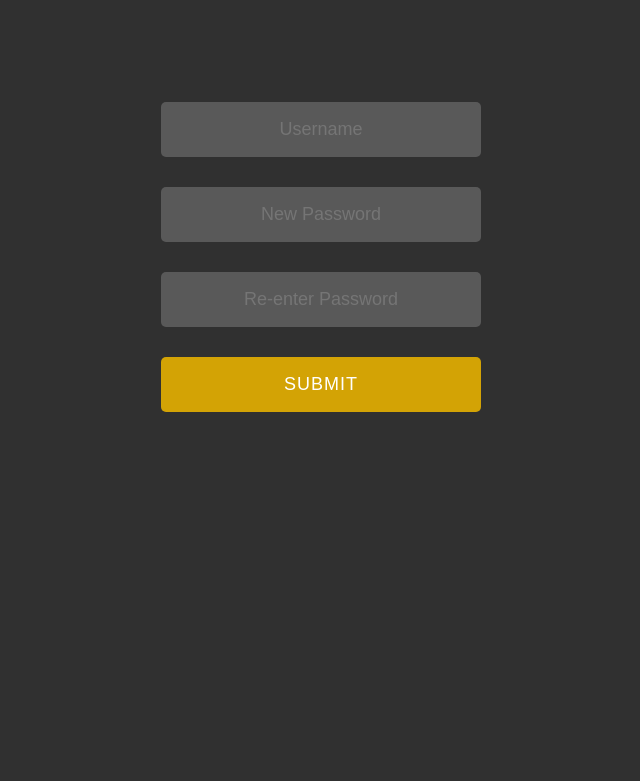
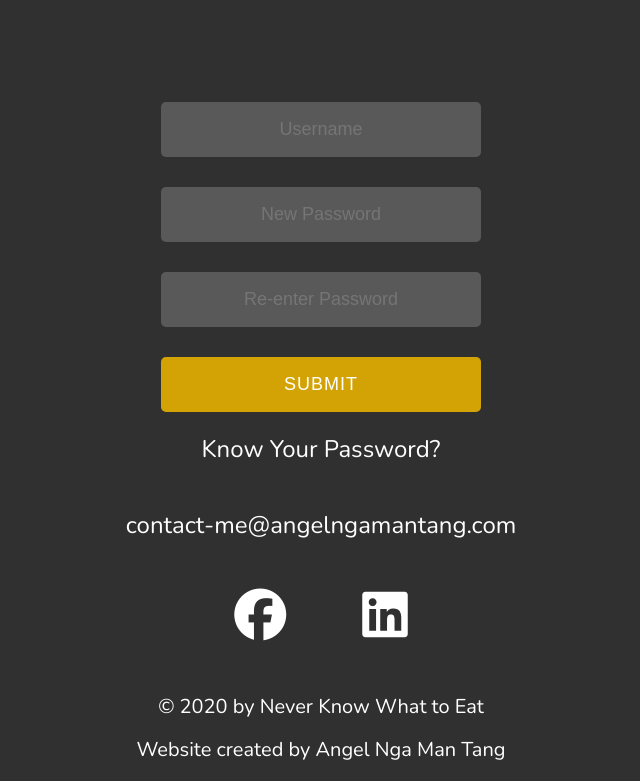
Before and after one commit to AngelNgaManTang/NeverKnowWhatToEat.github.io, a plain HTML site: page password_reset.html in a window 1280 px wide. Shown: the part 331-1112 px from the top of the page, without its empty margins (319-959 px from the left). Before the commit the page ends 800 px from the top, so only its background shows below. Drawn offline with nearby package versions, Linux system fonts and the light colour scheme.

Commit message:
Login and Reset Updates

```diff
--- a/css/style.css
+++ b/css/style.css
@@ -272,6 +272,8 @@ input[type=submit]:hover {
     margin-top: 0;
   }
 }
+
+
 /* Footer */
 
 .footer {
@@ -279,6 +281,7 @@ input[type=submit]:hover {
   text-align: center;
   font-family: var(--ff-primary);
   font-size: var(--fs-h5);
+  color: var(--clr-extra);
 }
 
 .footer li{
--- a/css/styleLogIn.css
+++ b/css/styleLogIn.css
@@ -189,7 +189,14 @@ body{
 .form .options-02 a{
   color: var(--clr-extra);
 }
-
+.password_known{
+  position: relative;
+  padding-top: 1em;
+  font-size: var(--fs-h5);
+}
+.link:hover{
+  color: var(--clr-extra);
+}
 /* Responsive CSS */
 
 @media screen and (max-width: 500px){
--- a/password_reset.html
+++ b/password_reset.html
@@ -44,7 +44,28 @@
             <input class="user-input" type="password" name="" placeholder="Re-enter Password" required>
 
             <input class="btn" name="" value="SUBMIT" >
+
+            <div class="password_known">
+              <a href="login.html" class="link">Know Your Password?</a>
+            </div>
+
       </div>
     </section>
+
+    <footer class="footer">
+      <a href="mailto:contact-me@angelngamantang.com" class="footer_email"> contact-me@angelngamantang.com</a>
+
+      <ul class="footer_social_list">
+          <li class="footer_social_list_item"><a class="footer_social_list_link"
+              href="https://www.facebook.com/angel.tang.50"><i class="fab fa-facebook"></i></a></li>
+
+          <li class="footer_social_list_item"><a class="footer_social_list_link"
+              href="https://www.linkedin.com/in/nga-man-tang-0859071aa"><i class="fab fa-linkedin"></i></a></li>
+      </ul>
+
+      <p class="footer_copyright">© 2020 by Never Know What to Eat</p>
+      <p class="footer_created_by"> Website created by  <a href="https://www.angelngamantang.com/" class="created">Angel Nga Man Tang</a></p>
+  </footer>
+
 </body>
 </html>
```
Also changed, not shown: login.html (+7 -1 lines).
